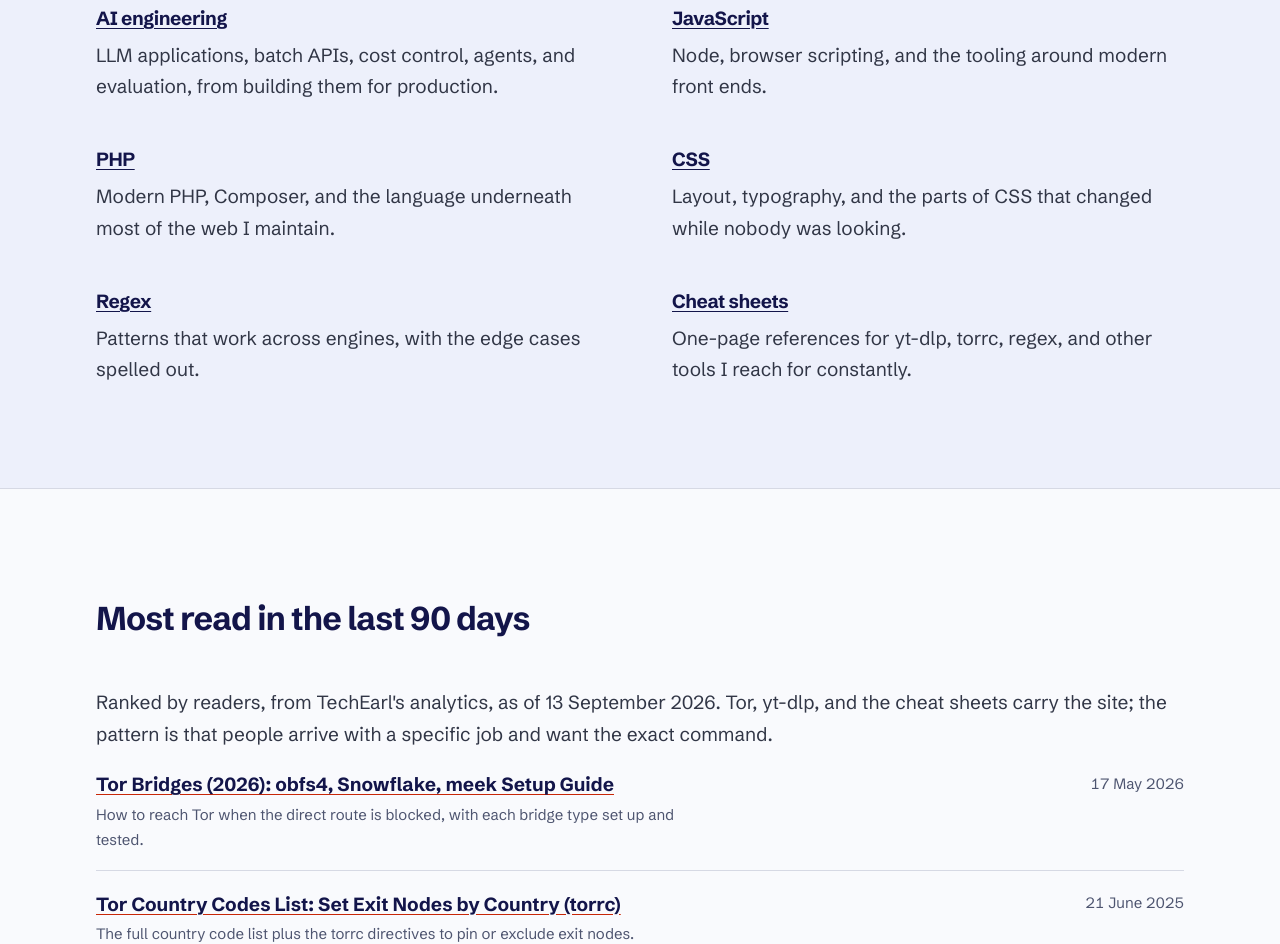
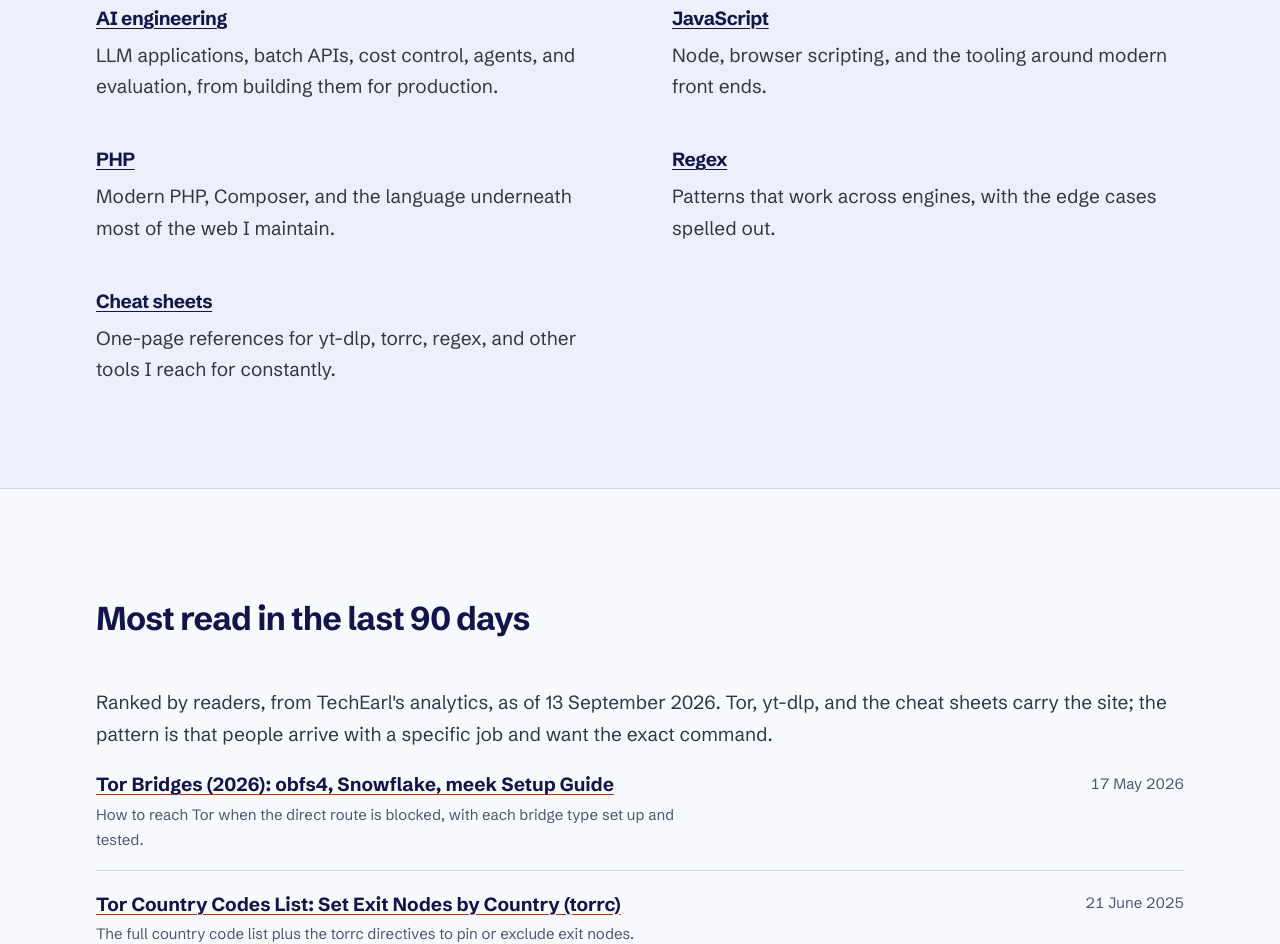
Before and after one commit to ishankaru/ishankarunaratne.com, a plain HTML site: page writing/index.html in a window 1280 px wide. Shown: the part 1587-2531 px from the top of the page. Drawn offline with Linux system fonts and the light colour scheme.

Commit message:
Drop CSS from the TechEarl topic list
TechEarl retired its CSS section, so https://techearl.com/css now
answers 410. The Writing page listed it as a topic card and in the
ItemList markup; both are gone and the remaining topics are renumbered.

```diff
--- a/writing/index.html
+++ b/writing/index.html
@@ -36,7 +36,7 @@
  "about":{"@id":"https://ishankarunaratne.com/#person"},
  "datePublished":"2026-08-17","dateModified":"2026-11-24",
  "primaryImageOfPage":"https://ishankarunaratne.com/assets/ishan-karunaratne.webp",
- "mainEntity":{"@type":"ItemList","name":"Topics at TechEarl","itemListElement":[{"@type":"ListItem","position":1,"name":"Linux","url":"https://techearl.com/linux"},{"@type":"ListItem","position":2,"name":"DevOps","url":"https://techearl.com/devops"},{"@type":"ListItem","position":3,"name":"Security","url":"https://techearl.com/security"},{"@type":"ListItem","position":4,"name":"Databases","url":"https://techearl.com/database"},{"@type":"ListItem","position":5,"name":"WordPress","url":"https://techearl.com/wordpress"},{"@type":"ListItem","position":6,"name":"Networking","url":"https://techearl.com/network"},{"@type":"ListItem","position":7,"name":"AI engineering","url":"https://techearl.com/ai"},{"@type":"ListItem","position":8,"name":"JavaScript","url":"https://techearl.com/javascript"},{"@type":"ListItem","position":9,"name":"PHP","url":"https://techearl.com/php"},{"@type":"ListItem","position":10,"name":"CSS","url":"https://techearl.com/css"},{"@type":"ListItem","position":11,"name":"Regex","url":"https://techearl.com/regex"},{"@type":"ListItem","position":12,"name":"Cheat sheets","url":"https://techearl.com/cheat-sheets"}]}}
+ "mainEntity":{"@type":"ItemList","name":"Topics at TechEarl","itemListElement":[{"@type":"ListItem","position":1,"name":"Linux","url":"https://techearl.com/linux"},{"@type":"ListItem","position":2,"name":"DevOps","url":"https://techearl.com/devops"},{"@type":"ListItem","position":3,"name":"Security","url":"https://techearl.com/security"},{"@type":"ListItem","position":4,"name":"Databases","url":"https://techearl.com/database"},{"@type":"ListItem","position":5,"name":"WordPress","url":"https://techearl.com/wordpress"},{"@type":"ListItem","position":6,"name":"Networking","url":"https://techearl.com/network"},{"@type":"ListItem","position":7,"name":"AI engineering","url":"https://techearl.com/ai"},{"@type":"ListItem","position":8,"name":"JavaScript","url":"https://techearl.com/javascript"},{"@type":"ListItem","position":9,"name":"PHP","url":"https://techearl.com/php"},{"@type":"ListItem","position":10,"name":"Regex","url":"https://techearl.com/regex"},{"@type":"ListItem","position":11,"name":"Cheat sheets","url":"https://techearl.com/cheat-sheets"}]}}
 </script>
 <script async src="https://www.googletagmanager.com/gtag/js?id=G-11XFYLQ238"></script>
 <script>
@@ -121,10 +121,6 @@
       <article>
         <h3><a href="https://techearl.com/php">PHP</a></h3>
         <p>Modern PHP, Composer, and the language underneath most of the web I maintain.</p>
-      </article>
-      <article>
-        <h3><a href="https://techearl.com/css">CSS</a></h3>
-        <p>Layout, typography, and the parts of CSS that changed while nobody was looking.</p>
       </article>
       <article>
         <h3><a href="https://techearl.com/regex">Regex</a></h3>
```
